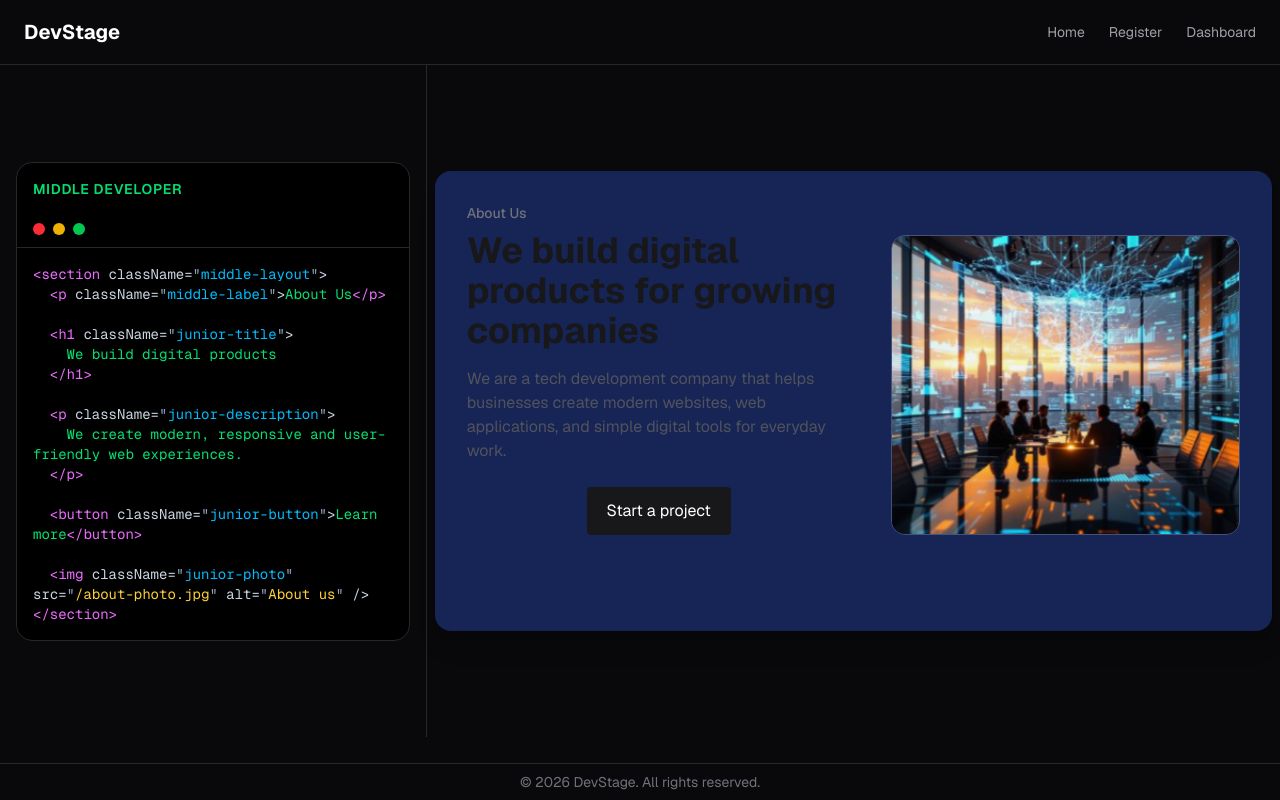
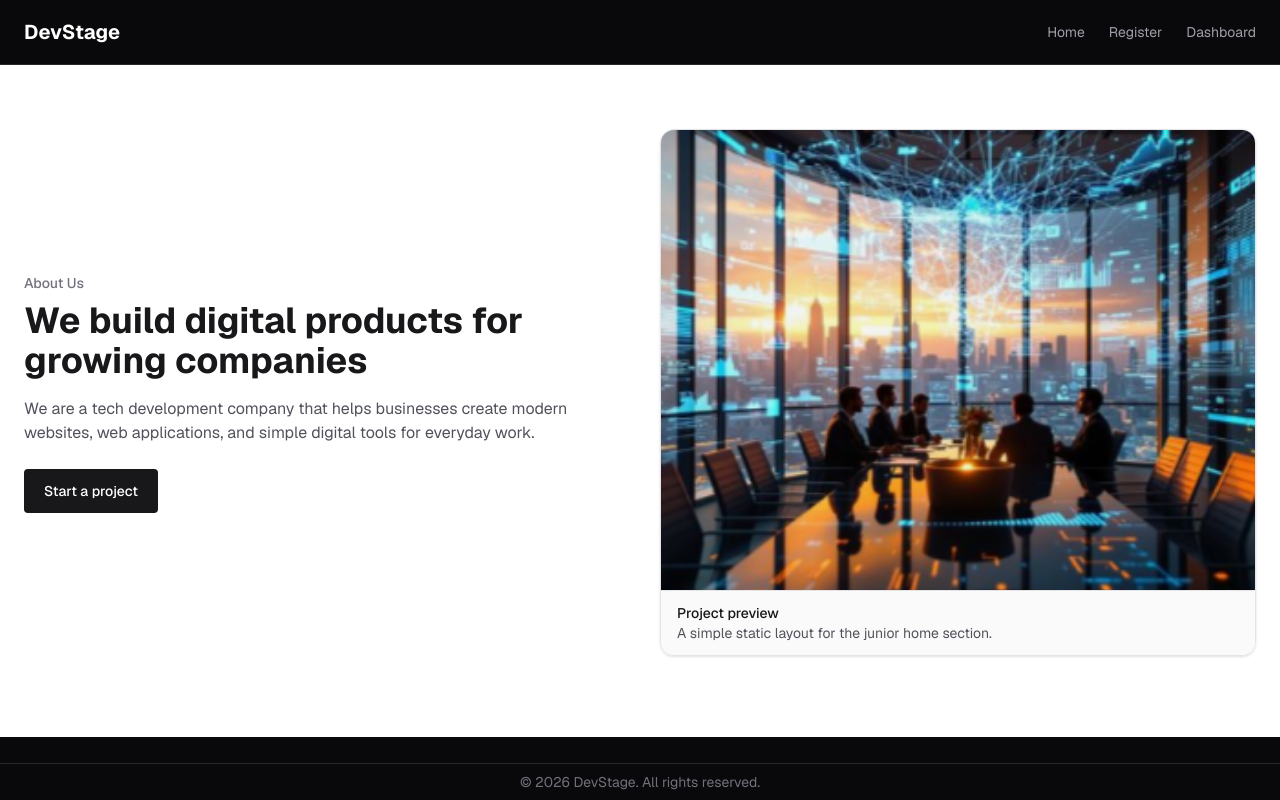
Before and after one commit to saeedhei/team-alla-biloshapka, a Next.js app: page / in a window 1280 px wide. Built offline with nearby package versions, Linux system fonts and the light colour scheme.

Commit message:
Create junior static home page

```diff
--- a/app/page.tsx
+++ b/app/page.tsx
@@ -1,9 +1,5 @@
-import HomeScene from "@/app/home/HomeScene";
+import { Hero } from "@/features/home/sections/Hero";
 
 export default function Home() {
-  return (
-    <main>
-      <HomeScene />
-    </main>
-  );
+  return <Hero />;
 }
--- a/components/AnimatedTailwindSection.tsx
+++ /dev/null
@@ -1,154 +0,0 @@
-"use client";
-import { useEffect, useState } from "react";
-
-export default function AnimatedTailwindSection() {
-  /*
-   * Animated Tailwind showcase section.
-   * The left side simulates live Tailwind code typing.
-   * The right side contains a photo that will react
-   * to typed Tailwind classes using GSAP animations.
-   */
-
-  /*
-   * Animation steps simulate
-   * real Tailwind editing workflow.
-   */
-  const animationSteps = [
-    {
-      text: "",
-      radius: "0px",
-    },
-
-    {
-      text: "rounded",
-      radius: "12px",
-    },
-
-    {
-      text: "rounded-[30px]",
-      radius: "30px",
-    },
-
-    {
-      text: "rounded-[50px]",
-      radius: "50px",
-    },
-  ];
-
-  // Stores currently typed code
-  const [displayedCode, setDisplayedCode] = useState("");
-
-  // Current animation step index
-  const [currentStep, setCurrentStep] = useState(0);
-
-  // Controls animated photo border radius
-  const [photoRadius, setPhotoRadius] = useState("0px");
-
-  useEffect(() => {
-    const currentAnimation = animationSteps[currentStep];
-
-    /*
-     * Static HTML template.
-     * Only Tailwind class changes dynamically.
-     */
-    const templateStart = `
-<div className="`;
-
-const templateEnd = `" overflow-hidden">
-  <img
-    src="/photo.jpg"
-    className="max-h-[70vh] w-auto"
-  />
-</div>
-`;
-
-    let index = 0;
-
-    /*
-     * Typing animation.
-     */
-    const typingInterval = setInterval(() => {
-      const typedClass = currentAnimation.text.slice(0, index + 1);
-
-      setDisplayedCode(typedClass);
-
-      /*
-       * Photo reacts only after
-       * enough characters are typed.
-       */
-      if (typedClass.includes("rounded-[50px]")) {
-        setPhotoRadius("50px");
-      } else if (typedClass.includes("rounded-[30px]")) {
-        setPhotoRadius("30px");
-      } else if (typedClass.includes("rounded")) {
-        setPhotoRadius("12px");
-      } else {
-        setPhotoRadius("0px");
-      }
-
-      index++;
-
-      if (index >= currentAnimation.text.length) {
-        clearInterval(typingInterval);
-
-        /*
-         * Starts deleting animation.
-         */
-        setTimeout(() => {
-          let deleteIndex = currentAnimation.text.length;
-
-          const deletingInterval = setInterval(() => {
-            const deletedClass = currentAnimation.text.slice(
-              0,
-              deleteIndex - 1,
-            );
-
-            setDisplayedCode(deletedClass);
-
-            deleteIndex--;
-
-            if (deleteIndex <= 0) {
-              clearInterval(deletingInterval);
-
-              setCurrentStep((prev) => (prev + 1) % animationSteps.length);
-            }
-          }, 200);
-        }, 4000);
-      }
-    }, 400);
-
-    return () => clearInterval(typingInterval);
-  }, [currentStep]);
-  return (
-<section className="flex-1 overflow-hidden bg-black text-white flex">
-  {/* LEFT SIDE */}
-  <div className="w-1/2 flex items-center justify-center border-r border-gray-800 p-6">
-    <div className="w-full max-w-xl">
-      <pre className="text-green-400 text-base leading-7 whitespace-pre-wrap">
-        {`<div className="`}
-        <span className="text-yellow-300">{displayedCode}</span>
-        <span className="animate-pulse text-white">|</span>
-        {`" overflow-hidden">
-  <img src="/photo.jpg" />
-</div>`}
-      </pre>
-    </div>
-  </div>
-
-      {/* RIGHT SIDE */}
-      <div className="w-1/2 flex items-center justify-center p-10">
-        <div
-          id="animated-photo"
-          className="w-[400px] h-[500px] overflow-hidden transition-all duration-1000 ease-in-out"
-          style={{ borderRadius: photoRadius }}
-        >
-          <img
-            src="/photo.jpg"
-            alt="Profile"
-            className="w-full h-full object-cover"
-          />
-        </div>
-      </div>
-    </section>
-  );
-}
--- /dev/null
+++ b/features/home/sections/Hero/Hero.tsx
@@ -0,0 +1,45 @@
+import Image from "next/image";
+
+export function Hero() {
+  return (
+    <section className="min-h-[calc(100vh-128px)] bg-white text-zinc-900">
+      <div className="mx-auto grid max-w-7xl items-center gap-10 px-6 py-12 lg:grid-cols-2 lg:py-16">
+        <div>
+          <p className="mb-2 text-sm font-medium text-zinc-500">About Us</p>
+
+          <h1 className="mb-4 text-3xl font-bold text-zinc-900 sm:text-4xl">
+            We build digital products for growing companies
+          </h1>
+
+          <p className="mb-6 max-w-xl text-base text-zinc-600">
+            We are a tech development company that helps businesses create modern
+            websites, web applications, and simple digital tools for everyday work.
+          </p>
+
+          <button
+            type="button"
+            className="rounded bg-zinc-900 px-5 py-3 text-sm font-medium text-white"
+          >
+            Start a project
+          </button>
+        </div>
+
+        <div className="overflow-hidden rounded-xl border border-zinc-200 shadow-sm">
+          <Image
+            src="/about_us.png"
+            alt="Team working on a digital product"
+            width={620}
+            height={460}
+            className="h-64 w-full object-cover sm:h-80 lg:h-[460px]"
+          />
+          <div className="border-t border-zinc-200 bg-zinc-50 px-4 py-3">
+            <p className="text-sm font-medium text-zinc-900">Project preview</p>
+            <p className="text-sm text-zinc-600">
+              A simple static layout for the junior home section.
+            </p>
+          </div>
+        </div>
+      </div>
+    </section>
+  );
+}
--- /dev/null
+++ b/features/home/sections/Hero/index.ts
@@ -0,0 +1 @@
+export { Hero } from "./Hero";
```
